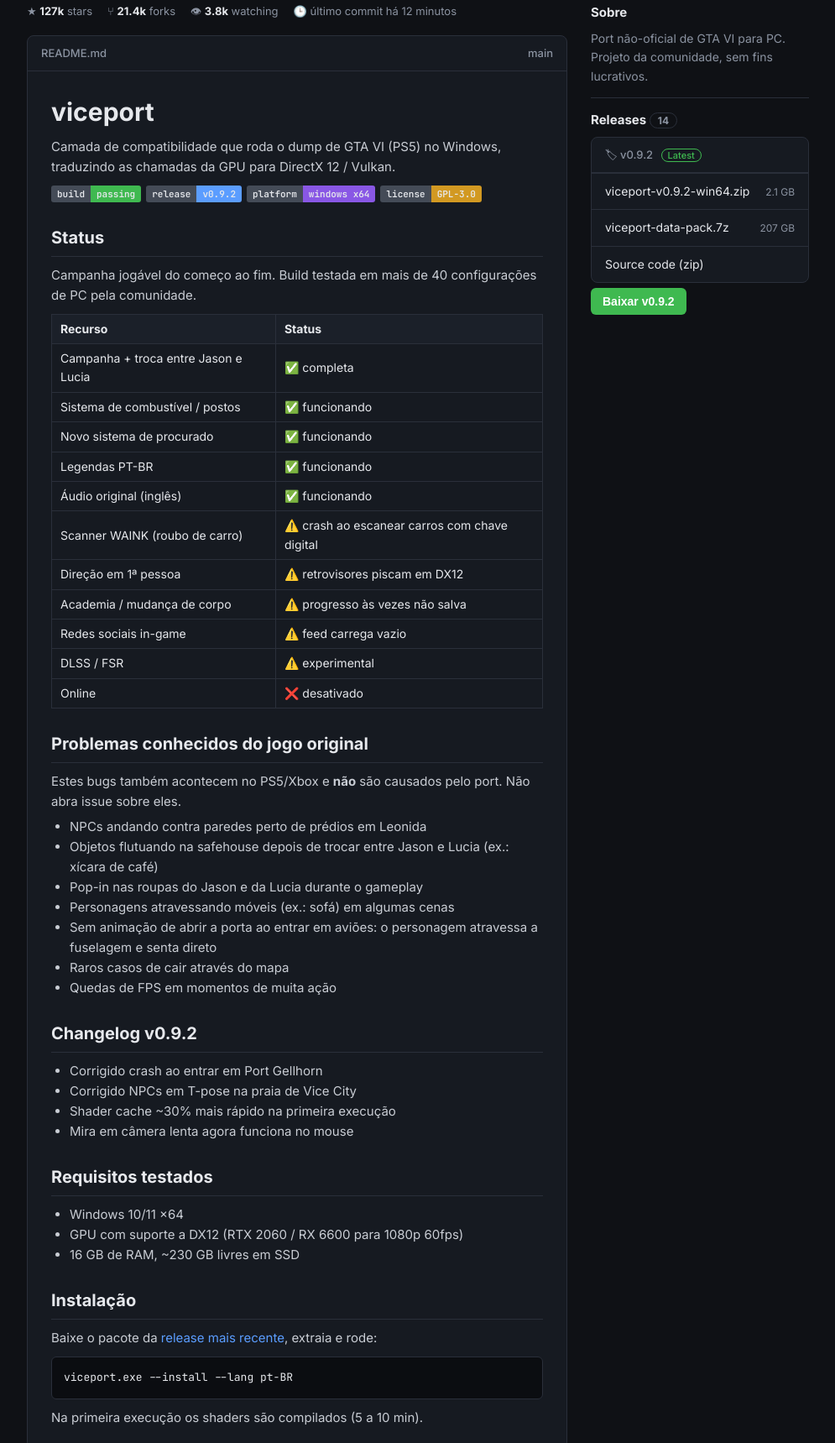
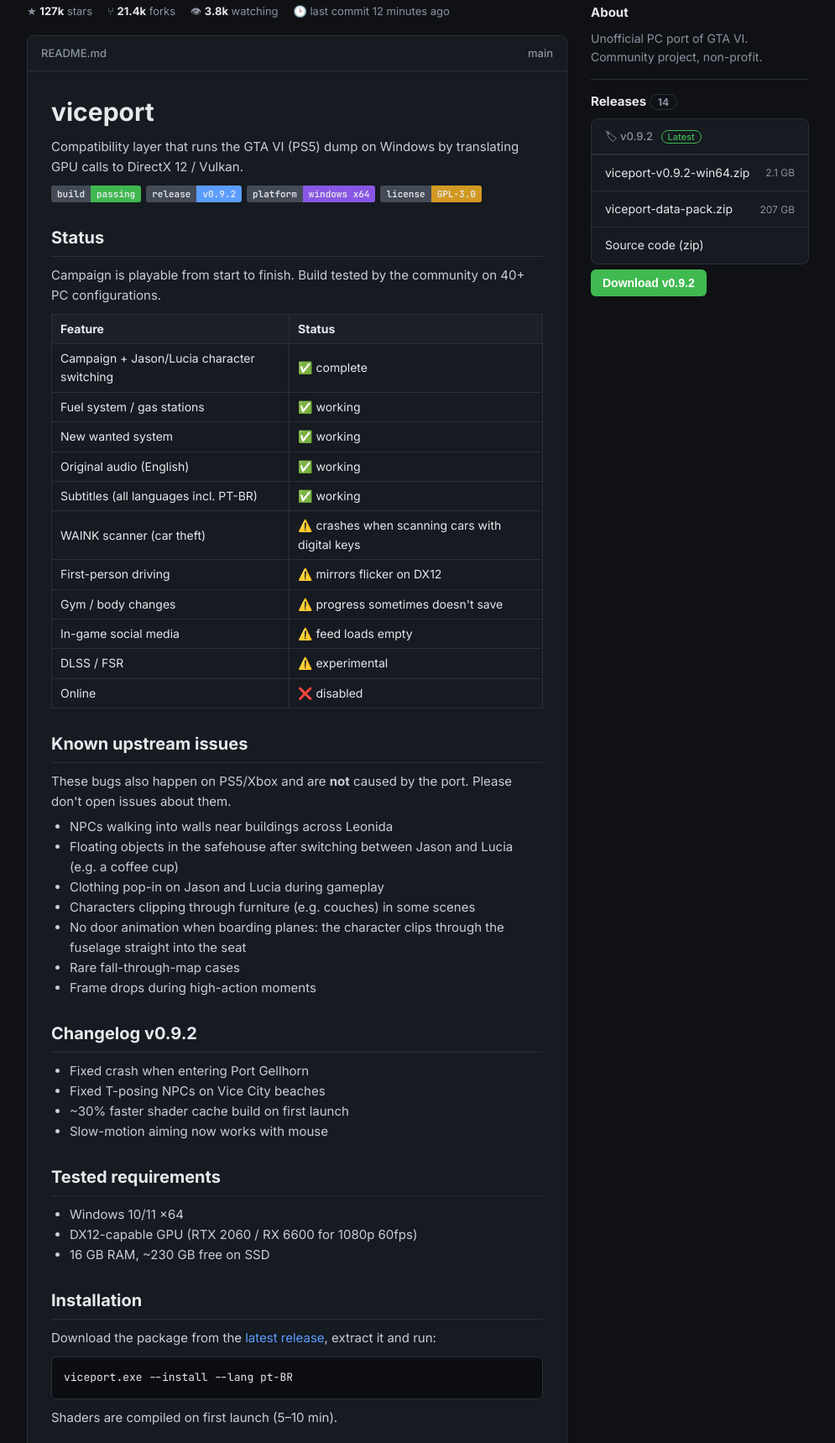
Before and after one commit to viceport/viceport.github.io, a plain HTML site: page index.html in a window 1280 px wide. Shown: the part 74-1793 px from the top of the page at 84% size, without its empty margins (142-1137 px from the left). Drawn offline with Linux system fonts and the light colour scheme.

Commit message:
Update index.html

```diff
--- a/index.html
+++ b/index.html
@@ -1,9 +1,9 @@
 <!DOCTYPE html>
-<html lang="pt-BR">
+<html lang="en">
 <head>
 <meta charset="UTF-8">
 <meta name="viewport" content="width=device-width, initial-scale=1">
-<title>viceport — port não-oficial de GTA VI para PC</title>
+<title>viceport — unofficial GTA VI PC port</title>
 <link href="https://fonts.googleapis.com/css2?family=Inter:wght@400;500;600;700&family=JetBrains+Mono:wght@400;600&display=swap" rel="stylesheet">
 <style>
   *{box-sizing:border-box;margin:0;padding:0}
@@ -60,13 +60,13 @@
 
 <div class="wrap">
 <div>
-  <div class="stats"><span>★ <b>127k</b> stars</span><span>⑂ <b>21.4k</b> forks</span><span>👁 <b>3.8k</b> watching</span><span>🕒 último commit há 12 minutos</span></div>
+  <div class="stats"><span>★ <b>127k</b> stars</span><span>⑂ <b>21.4k</b> forks</span><span>👁 <b>3.8k</b> watching</span><span>🕒 last commit 12 minutes ago</span></div>
 
   <div class="box">
     <h4><span>README.md</span><span>main</span></h4>
     <div class="readme">
       <h1>viceport</h1>
-      <p>Camada de compatibilidade que roda o dump de GTA VI (PS5) no Windows, traduzindo as chamadas da GPU para DirectX 12 / Vulkan.</p>
+      <p>Compatibility layer that runs the GTA VI (PS5) dump on Windows by translating GPU calls to DirectX 12 / Vulkan.</p>
       <div class="badges">
         <div class="badge"><i>build</i><em style="background:#3fb950">passing</em></div>
         <div class="badge"><i>release</i><em style="background:#5b9dff">v0.9.2</em></div>
@@ -75,69 +75,69 @@
       </div>
 
       <h2>Status</h2>
-      <p>Campanha jogável do começo ao fim. Build testada em mais de 40 configurações de PC pela comunidade.</p>
+      <p>Campaign is playable from start to finish. Build tested by the community on 40+ PC configurations.</p>
       <table>
-        <tr><th>Recurso</th><th>Status</th></tr>
-        <tr><td>Campanha + troca entre Jason e Lucia</td><td>✅ completa</td></tr>
-        <tr><td>Sistema de combustível / postos</td><td>✅ funcionando</td></tr>
-        <tr><td>Novo sistema de procurado</td><td>✅ funcionando</td></tr>
-        <tr><td>Legendas PT-BR</td><td>✅ funcionando</td></tr>
-        <tr><td>Áudio original (inglês)</td><td>✅ funcionando</td></tr>
-        <tr><td>Scanner WAINK (roubo de carro)</td><td>⚠️ crash ao escanear carros com chave digital</td></tr>
-        <tr><td>Direção em 1ª pessoa</td><td>⚠️ retrovisores piscam em DX12</td></tr>
-        <tr><td>Academia / mudança de corpo</td><td>⚠️ progresso às vezes não salva</td></tr>
-        <tr><td>Redes sociais in-game</td><td>⚠️ feed carrega vazio</td></tr>
+        <tr><th>Feature</th><th>Status</th></tr>
+        <tr><td>Campaign + Jason/Lucia character switching</td><td>✅ complete</td></tr>
+        <tr><td>Fuel system / gas stations</td><td>✅ working</td></tr>
+        <tr><td>New wanted system</td><td>✅ working</td></tr>
+        <tr><td>Original audio (English)</td><td>✅ working</td></tr>
+        <tr><td>Subtitles (all languages incl. PT-BR)</td><td>✅ working</td></tr>
+        <tr><td>WAINK scanner (car theft)</td><td>⚠️ crashes when scanning cars with digital keys</td></tr>
+        <tr><td>First-person driving</td><td>⚠️ mirrors flicker on DX12</td></tr>
+        <tr><td>Gym / body changes</td><td>⚠️ progress sometimes doesn't save</td></tr>
+        <tr><td>In-game social media</td><td>⚠️ feed loads empty</td></tr>
         <tr><td>DLSS / FSR</td><td>⚠️ experimental</td></tr>
-        <tr><td>Online</td><td>❌ desativado</td></tr>
+        <tr><td>Online</td><td>❌ disabled</td></tr>
       </table>
 
-      <h2>Problemas conhecidos do jogo original</h2>
-      <p>Estes bugs também acontecem no PS5/Xbox e <b>não</b> são causados pelo port. Não abra issue sobre eles.</p>
+      <h2>Known upstream issues</h2>
+      <p>These bugs also happen on PS5/Xbox and are <b>not</b> caused by the port. Please don't open issues about them.</p>
       <ul>
-        <li>NPCs andando contra paredes perto de prédios em Leonida</li>
-        <li>Objetos flutuando na safehouse depois de trocar entre Jason e Lucia (ex.: xícara de café)</li>
-        <li>Pop-in nas roupas do Jason e da Lucia durante o gameplay</li>
-        <li>Personagens atravessando móveis (ex.: sofá) em algumas cenas</li>
-        <li>Sem animação de abrir a porta ao entrar em aviões: o personagem atravessa a fuselagem e senta direto</li>
-        <li>Raros casos de cair através do mapa</li>
-        <li>Quedas de FPS em momentos de muita ação</li>
+        <li>NPCs walking into walls near buildings across Leonida</li>
+        <li>Floating objects in the safehouse after switching between Jason and Lucia (e.g. a coffee cup)</li>
+        <li>Clothing pop-in on Jason and Lucia during gameplay</li>
+        <li>Characters clipping through furniture (e.g. couches) in some scenes</li>
+        <li>No door animation when boarding planes: the character clips through the fuselage straight into the seat</li>
+        <li>Rare fall-through-map cases</li>
+        <li>Frame drops during high-action moments</li>
       </ul>
 
       <h2>Changelog v0.9.2</h2>
       <ul>
-        <li>Corrigido crash ao entrar em Port Gellhorn</li>
-        <li>Corrigido NPCs em T-pose na praia de Vice City</li>
-        <li>Shader cache ~30% mais rápido na primeira execução</li>
-        <li>Mira em câmera lenta agora funciona no mouse</li>
+        <li>Fixed crash when entering Port Gellhorn</li>
+        <li>Fixed T-posing NPCs on Vice City beaches</li>
+        <li>~30% faster shader cache build on first launch</li>
+        <li>Slow-motion aiming now works with mouse</li>
       </ul>
 
-      <h2>Requisitos testados</h2>
+      <h2>Tested requirements</h2>
       <ul>
         <li>Windows 10/11 x64</li>
-        <li>GPU com suporte a DX12 (RTX 2060 / RX 6600 para 1080p 60fps)</li>
-        <li>16 GB de RAM, ~230 GB livres em SSD</li>
+        <li>DX12-capable GPU (RTX 2060 / RX 6600 for 1080p 60fps)</li>
+        <li>16 GB RAM, ~230 GB free on SSD</li>
       </ul>
 
-      <h2>Instalação</h2>
-      <p>Baixe o pacote da <a href="#" class="go">release mais recente</a>, extraia e rode:</p>
+      <h2>Installation</h2>
+      <p>Download the package from the <a href="#" class="go">latest release</a>, extract it and run:</p>
       <pre>viceport.exe --install --lang pt-BR</pre>
-      <p>Na primeira execução os shaders são compilados (5 a 10 min).</p>
+      <p>Shaders are compiled on first launch (5–10 min).</p>
     </div>
   </div>
 </div>
 
 <aside class="side">
-  <h5>Sobre</h5>
-  <p>Port não-oficial de GTA VI para PC. Projeto da comunidade, sem fins lucrativos.</p>
+  <h5>About</h5>
+  <p>Unofficial PC port of GTA VI. Community project, non-profit.</p>
   <div class="rel">
     <h5>Releases <span class="pill">14</span></h5>
     <div class="box">
       <h4><span>🏷 v0.9.2 <span class="latest">Latest</span></span></h4>
       <div class="asset go">viceport-v0.9.2-win64.zip <span>2.1 GB</span></div>
-      <div class="asset go">viceport-data-pack.7z <span>207 GB</span></div>
+      <div class="asset go">viceport-data-pack.zip <span>207 GB</span></div>
       <div class="asset go">Source code (zip)</div>
     </div>
-    <button class="dlbtn go">Baixar v0.9.2</button>
+    <button class="dlbtn go">Download v0.9.2</button>
   </div>
 </aside>
 </div>
```
